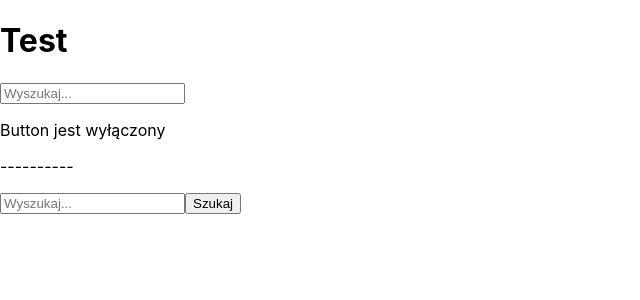
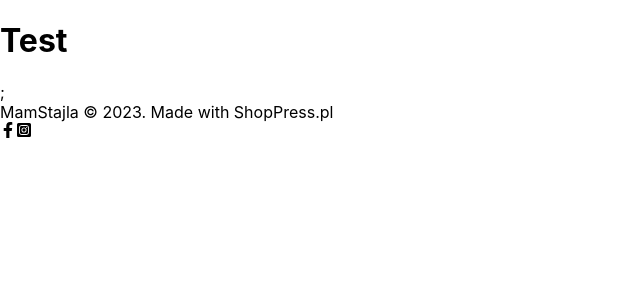
Before and after one commit to olaborkiewicz/online-store, a React (Create React App) app: page /test in a window 1280 px wide. Shown: the top 300 px of the page, without its empty margins (0-640 px from the left). Built offline with nearby package versions, Linux system fonts and the light colour scheme.

Commit message:
zmiany w komponencie
dodałam poprawne tagi ze stylami, zgodnie z przykładem z lekcji czwartkowej. próbowałam odpalić apke w przeglądarce, ale wyskakuje mi błąd. nie może odnaleźć zaimportowanych ikon.

```diff
--- a/src/components/Footer.jsx
+++ b/src/components/Footer.jsx
@@ -1,14 +1,15 @@
 import { FaFacebookF, FaInstagramSquare } from "react-icons/fa";
+import styles from "../App.css";
 
 const Footer = () => {
     return (
-        <div className="container_foot">
-            <div className="left">
+        <div className={styles.container_foot}>;
+            <div className={styles.left}>
                MamStajla © 2023. Made with ShopPress.pl
             </div>
-            <div className="right">
-         <FaFacebookF className="icon"/>
-         <FaInstagramSquare className="icon"/>
+            <div className={styles.right}>
+         <FaFacebookF className={styles.icon}/>
+         <FaInstagramSquare className={styles.icon}/>
             </div>
         </div>
     );
--- a/src/views/Test.jsx
+++ b/src/views/Test.jsx
@@ -1,13 +1,10 @@
-import Form from "../components/Form";
+import Footer from "../components/Footer";
 
 const Test = () => {
     return (
         <main>
             <h1>Test</h1>
-            <Form />
-
-            <p>----------</p>
-            <Form showBtn={true} />
+            <Footer />
         </main>
     );
 }
```
